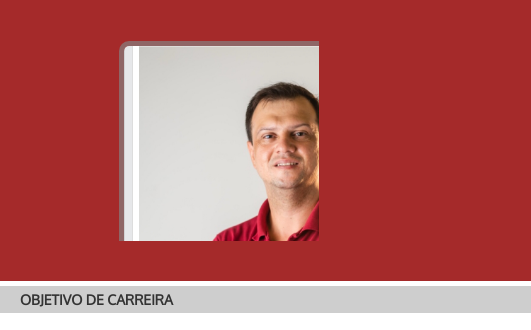
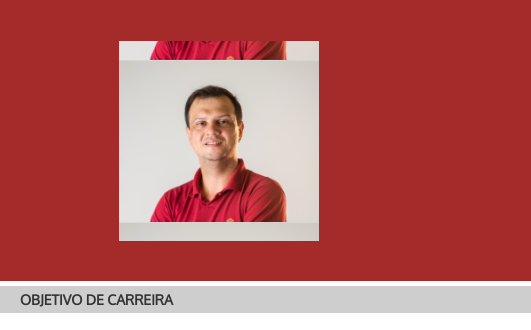
Before and after one commit to DdiegoSantos/maxoliveira, a plain HTML site: page index.html in a window 1280 px wide. Shown: the top 330 px of the page, 0-531 px from the left. Drawn offline with Linux system fonts and the light colour scheme.

Commit message:
Update index.html

```diff
--- a/index.html
+++ b/index.html
@@ -49,6 +49,9 @@
         margin: auto;
         height: 200px;
         width: 200px;
+        background-image: url('imagem/personagem.png');
+        background-size: 120%;
+        background-position: 50% 50%;
         overflow: hidden;
     }
 
@@ -172,7 +175,7 @@
     <section id="corpo" style="padding-top: 0;">
         <section id="perfil">
             <div id="foto">
-                <img src="imagem/personagem.png" alt="fotoPerfil">
+               <!-- <img src="imagem/personagem.png" alt="fotoPerfil"> -->
             </div>
             <div id="dados">
                 <h1>Max Barbosa de Oliveira <br> <span>Supervisor de Produção</span></h1><br>
```
